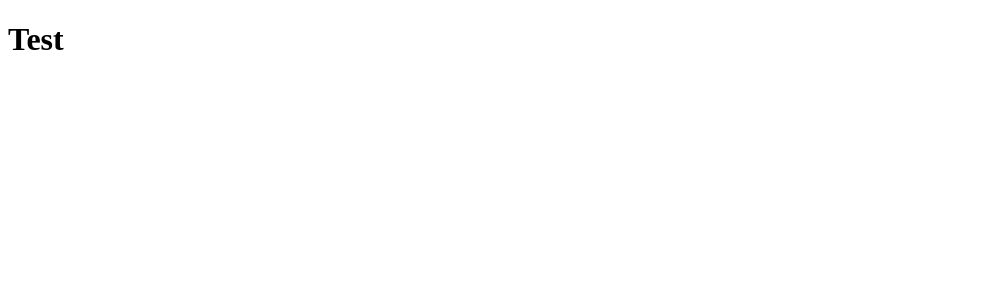
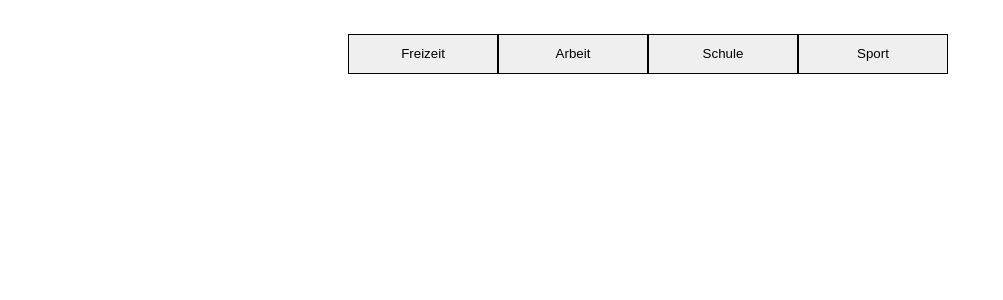
Before and after one commit to Marucs89/to-do-project, a React (Vite) app in the folder frontend/: page / in a window 1280 px wide. Shown: the top 300 px of the page, without its empty margins (0-1003 px from the left). Built offline with nearby package versions, Linux system fonts and the light colour scheme.

Commit message:
wip ToDo Overview (after huge dump issues)

```diff
--- a/frontend/package.json
+++ b/frontend/package.json
@@ -11,7 +11,8 @@
   },
   "dependencies": {
     "react": "^19.0.0",
-    "react-dom": "^19.0.0"
+    "react-dom": "^19.0.0",
+    "react-router-dom": "^7.3.0"
   },
   "devDependencies": {
     "@eslint/js": "^9.19.0",
--- a/frontend/src/App.tsx
+++ b/frontend/src/App.tsx
@@ -1,10 +1,18 @@
+import ToDoOverview from "./components/ToDoOverview/ToDoOverview";
+
+export enum Users {
+  undefined = "undefined",
+  Finn = "Finn",
+  Marcel = "Marcel",
+  Jonas = "Jonas",
+  Marcus = "Marcus",
+}
+
 function App() {
   return (
-    <>
-      <div>
-        <h1 style={{ color: "black" }}>Test</h1>
-      </div>
-    </>
+    <div>
+      <ToDoOverview />
+    </div>
   );
 }
 
--- /dev/null
+++ b/frontend/src/components/ToDoOverview/ToDoOverview.css
@@ -0,0 +1,24 @@
+#root{
+  display: flex;
+  flex-direction: column;
+  width: 100vw;
+  height: 100vh;
+}
+
+#tabBar{
+  display: flex;
+  justify-content: center;
+  margin-top: 2%;
+  height: 5%;
+}
+
+button{
+  width: 150px;
+  height: 100%;
+  border: 1px solid black;
+}
+button:hover {
+  background-color: white;
+  cursor: pointer;
+
+}
--- /dev/null
+++ b/frontend/src/components/ToDoOverview/ToDoOverview.tsx
@@ -0,0 +1,47 @@
+import { useState } from "react";
+import "./ToDoOverview.css";
+
+enum Topics {
+  Freizeit = "Freizeit",
+  Arbeit = "Arbeit",
+  Schule = "Schule",
+  Sport = "Sport",
+}
+
+export default function ToDoOverview() {
+  const [topic, setTopic] = useState<Topics>();
+  return (
+    <div id='root'>
+      <div id='tabBar'>
+        <button
+          onClick={() => {
+            setTopic(Topics.Freizeit);
+          }}
+        >
+          Freizeit
+        </button>
+        <button
+          onClick={() => {
+            setTopic(Topics.Arbeit);
+          }}
+        >
+          Arbeit
+        </button>
+        <button
+          onClick={() => {
+            setTopic(Topics.Schule);
+          }}
+        >
+          Schule
+        </button>
+        <button
+          onClick={() => {
+            setTopic(Topics.Sport);
+          }}
+        >
+          Sport
+        </button>
+      </div>
+    </div>
+  );
+}
```
Also changed, not shown: 1 other file (tests, documents, lock files or other folders).
